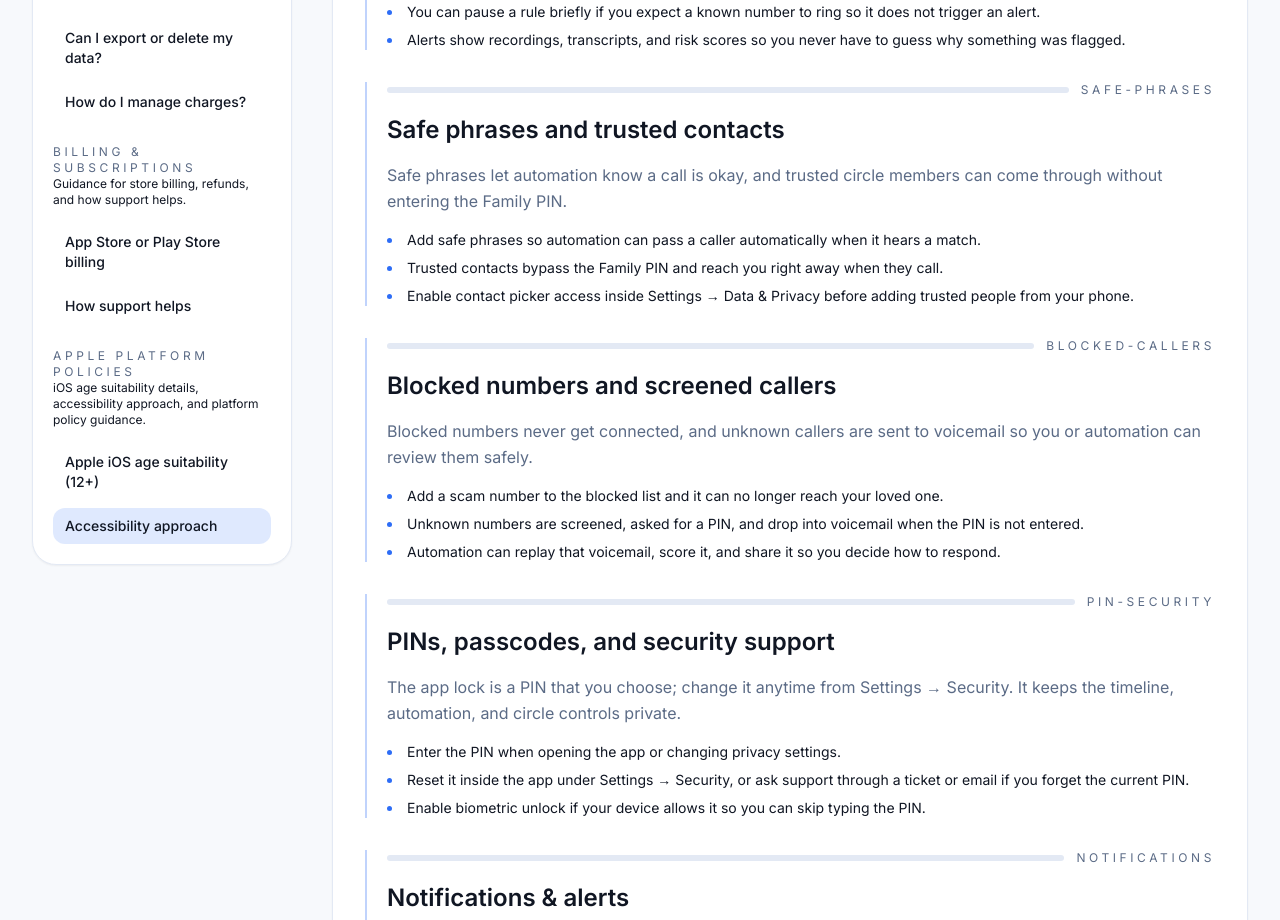
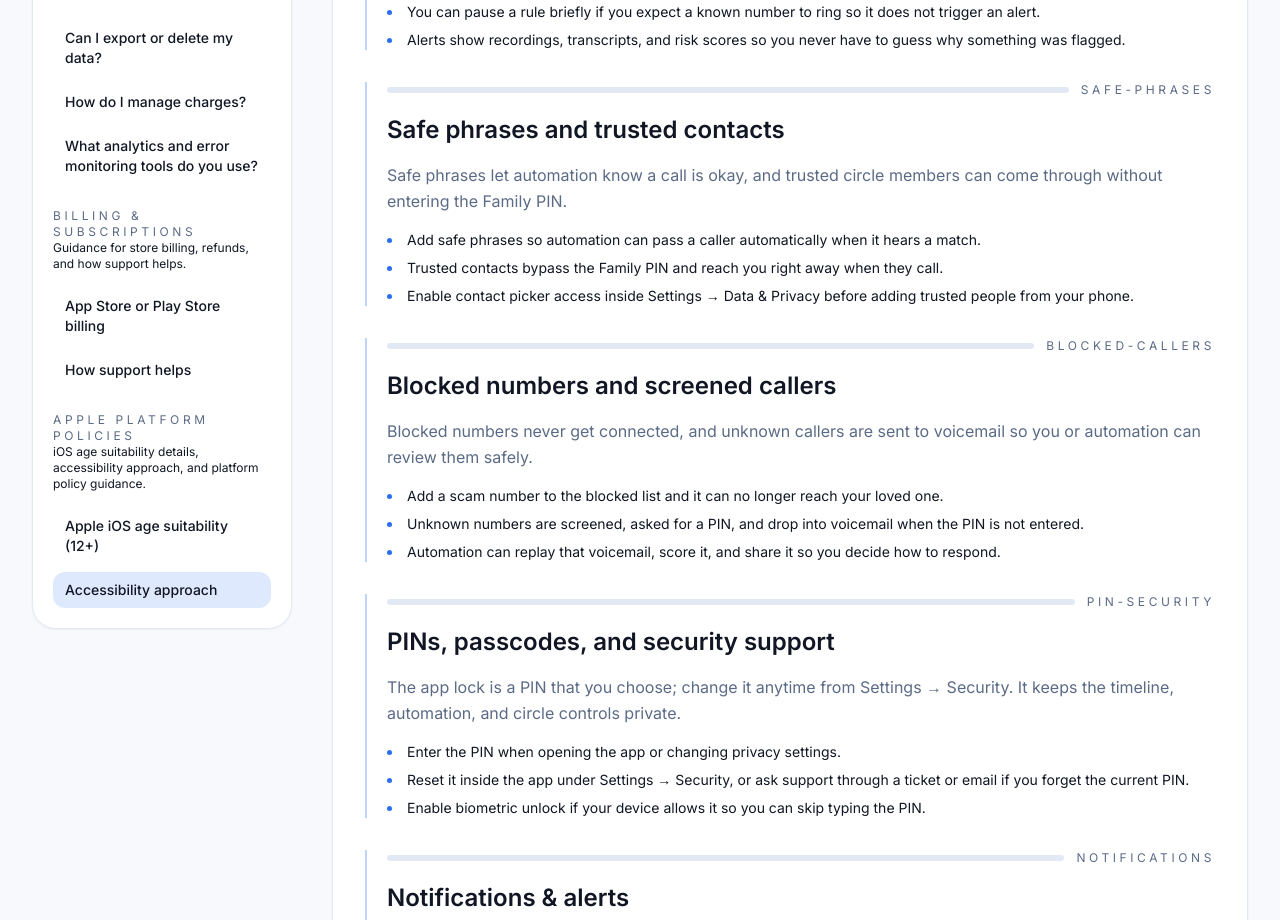
Before and after one commit to SynisterSage/verityweb, a React (Vite) app: page /support/accessibility in a window 1280 px wide. Shown: the part 1880-2800 px from the top of the page. Built offline with nearby package versions, Linux system fonts and the light colour scheme.

Commit message:
added: posthog mentiosn in faq and support

```diff
--- a/components/sections/FAQ.tsx
+++ b/components/sections/FAQ.tsx
@@ -38,6 +38,10 @@ const FAQ_ITEMS: FaqItem[] = [
   {
     question: "How is billing handled?",
     answer: "All charges run through Apple subscriptions so you manage, cancel, or change plans inside your Apple ID settings. Renewals include a 3-day grace period before protection pauses."
+  },
+  {
+    question: "What analytics and error tracking do you use?",
+    answer: "We use PostHog for product analytics, feature usage insights, and error monitoring so we can improve reliability and fix issues faster. We do not sell your data."
   }
 ];
 
--- a/components/sections/supportResources.ts
+++ b/components/sections/supportResources.ts
@@ -250,6 +250,17 @@ export const FAQ_CONTENT: ResourceSection[] = [
       'Keep the ticket open and share the receipt you received from Apple/Google; we can help agents check the right profile.',
     ],
   },
+  {
+    id: 'faq-posthog-analytics',
+    title: 'What analytics and error monitoring tools do you use?',
+    body:
+      'We use PostHog for product analytics, feature usage trends, and error monitoring so we can improve stability and understand what support flows need work.',
+    bullets: [
+      'PostHog helps us detect regressions faster when releases cause new issues.',
+      'Usage trends guide product improvements in onboarding, billing, and support flows.',
+      'We do not sell your data to advertisers.',
+    ],
+  },
 ];
 
 export const BILLING_CONTENT: ResourceSection[] = [
--- a/scripts/prerender.cjs
+++ b/scripts/prerender.cjs
@@ -227,6 +227,10 @@ function main() {
     {
       question: "How is billing handled?",
       answer: "All charges run through Apple subscriptions so you manage, cancel, or change plans inside your Apple ID settings. Renewals include a 3-day grace period before protection pauses."
+    },
+    {
+      question: "What analytics and error tracking do you use?",
+      answer: "We use PostHog for product analytics, feature usage insights, and error monitoring so we can improve reliability and fix issues faster. We do not sell your data."
     }
   ];
 
```
